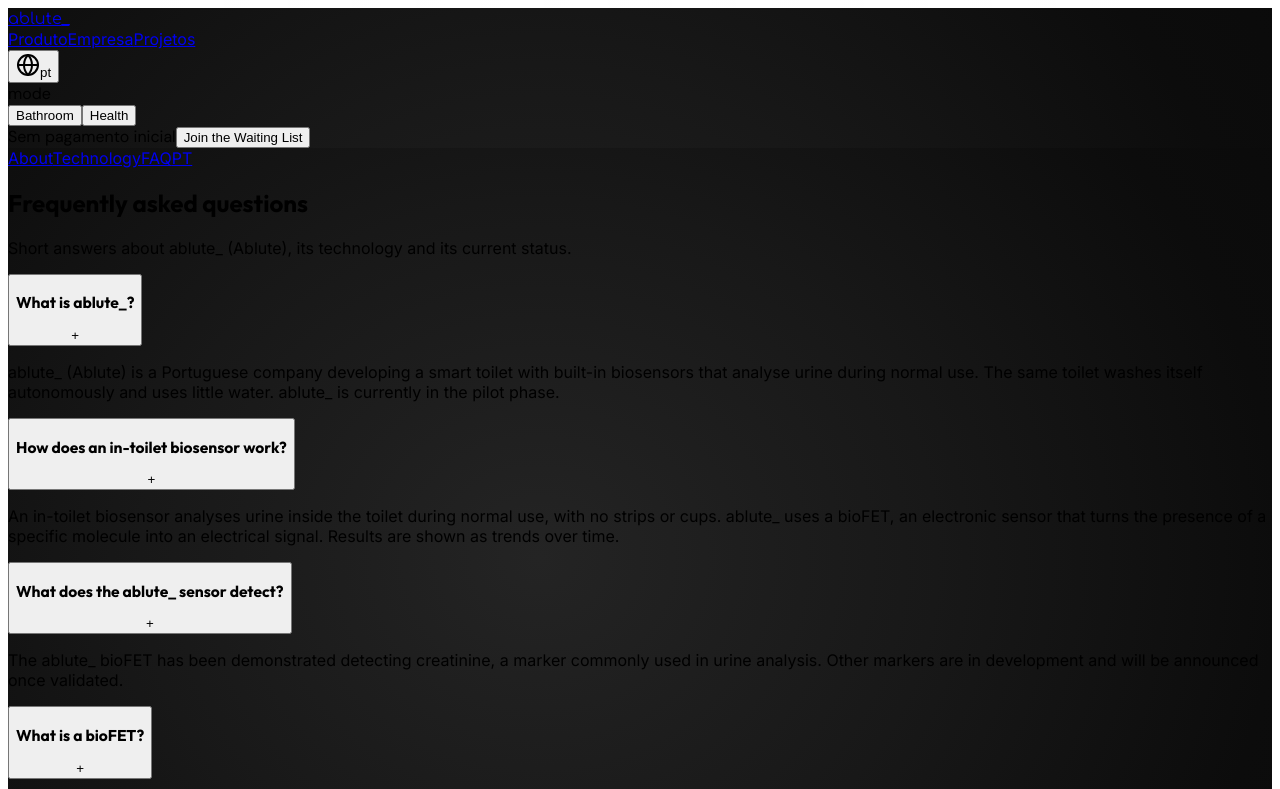
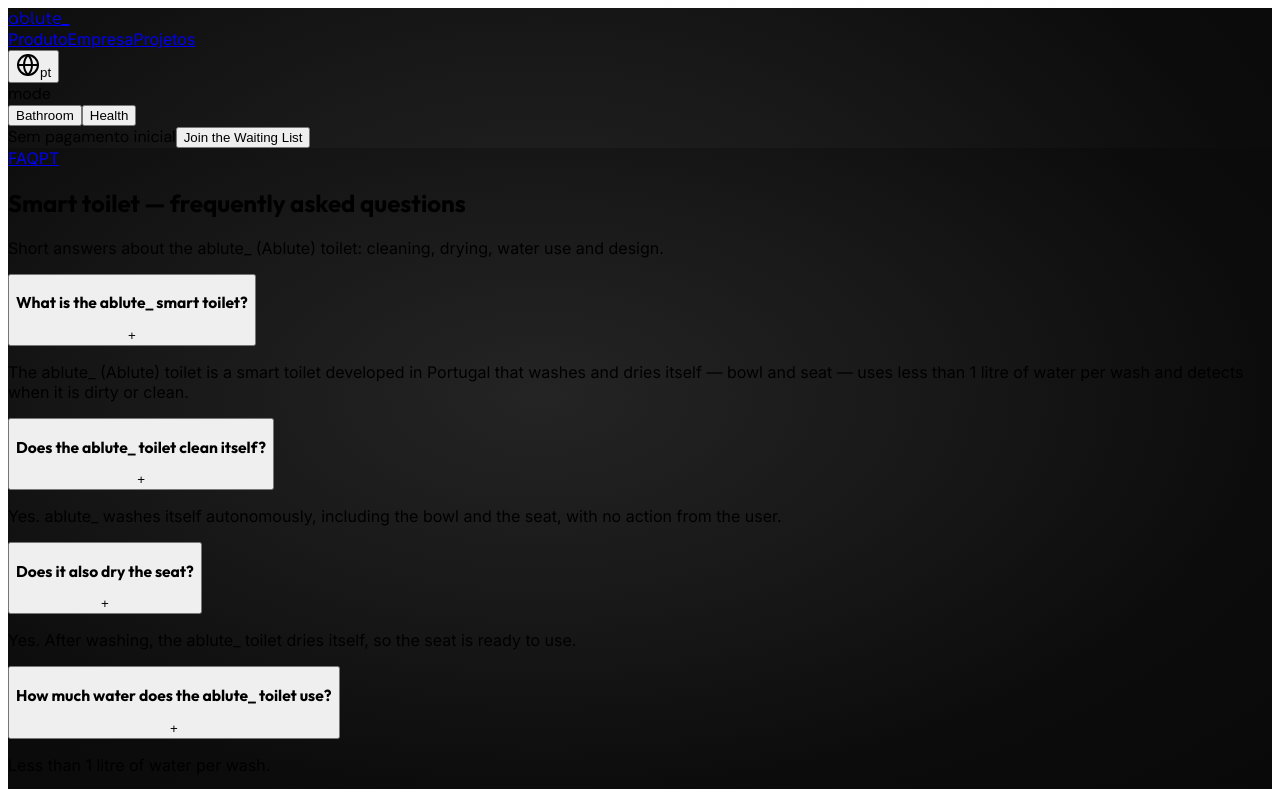
Before and after one commit to ablutecompany/new-site-27cce88, a React (Vite) app in the folder new site for ablute_v1/Dynamic-Site-Builder/client/: page /en/faq in a window 1280 px wide. Shown: the top 789 px of the page. Built offline with nearby package versions, Linux system fonts and the light colour scheme.

Commit message:
Split FAQ into toilet (Bathroom) and health FAQ; link info pages from the floating menu by mode
Co-Authored-By: Claude Opus 5.5 <noreply@anthropic.com>
Claude-Session: https://claude.ai/code/session_01NVh4nx3ZaKzoJtg33sptpT

```diff
--- a/new site for ablute_v1/Dynamic-Site-Builder/client/src/App.tsx
+++ b/new site for ablute_v1/Dynamic-Site-Builder/client/src/App.tsx
@@ -24,9 +24,11 @@ function Router() {
       <Route path="/about">{() => <InfoPage slug="about" />}</Route>
       <Route path="/technology">{() => <InfoPage slug="technology" />}</Route>
       <Route path="/faq">{() => <InfoPage slug="faq" />}</Route>
+      <Route path="/health-faq">{() => <InfoPage slug="health-faq" />}</Route>
       <Route path="/en/about">{() => <InfoPage slug="about" />}</Route>
       <Route path="/en/technology">{() => <InfoPage slug="technology" />}</Route>
       <Route path="/en/faq">{() => <InfoPage slug="faq" />}</Route>
+      <Route path="/en/health-faq">{() => <InfoPage slug="health-faq" />}</Route>
       <Route path="/posts/:id" component={PostDetail} />
       <Route component={NotFound} />
     </Switch>
--- a/new site for ablute_v1/Dynamic-Site-Builder/client/src/components/floating-menu.tsx
+++ b/new site for ablute_v1/Dynamic-Site-Builder/client/src/components/floating-menu.tsx
@@ -1,7 +1,9 @@
 import { useState } from "react";
 import { motion, AnimatePresence } from "framer-motion";
-import { X, Grid3x3, User, Handshake, TrendingUp, Mail, CheckCircle2, ChevronRight, Briefcase, MapPin, Clock } from "lucide-react";
+import { X, Grid3x3, User, Handshake, TrendingUp, Mail, CheckCircle2, ChevronRight, Briefcase, MapPin, Clock, Info, Cpu, HelpCircle } from "lucide-react";
 import { useLanguage } from "@/context/language-context";
+import { Link } from "wouter";
+import { useMode } from "@/context/mode-context";
 
 type Overlay = "client" | "partners" | "workwithus" | "investors" | "contacts" | null;
 type ClientView = "login" | "error" | "support" | "support-sent";
@@ -438,6 +440,16 @@ function Contacts({ onClose }: { onClose: () => void }) {
   );
 }
 
+// Links to the factual pages: Health mode shows About/Technology/FAQ, Bathroom mode the toilet FAQ.
+const infoLinkLabels: Record<string, { about: string; technology: string; faq: string }> = {
+  pt: { about: "Sobre a ablute_", technology: "Tecnologia", faq: "Perguntas frequentes" },
+  en: { about: "About ablute_", technology: "Technology", faq: "FAQ" },
+  fr: { about: "À propos d'ablute_", technology: "Technologie", faq: "FAQ" },
+  de: { about: "Über ablute_", technology: "Technologie", faq: "FAQ" },
+  it: { about: "Chi è ablute_", technology: "Tecnologia", faq: "FAQ" },
+  ar: { about: "عن ablute_", technology: "التكنولوجيا", faq: "الأسئلة الشائعة" },
+};
+
 const menuItemIds = [
   { id: "client" as Overlay, icon: User },
   { id: "partners" as Overlay, icon: Handshake },
@@ -447,7 +459,17 @@ const menuItemIds = [
 ];
 
 export function FloatingMenu() {
-  const { t } = useLanguage();
+  const { t, lang } = useLanguage();
+  const { mode } = useMode();
+  const infoLabels = infoLinkLabels[lang] ?? infoLinkLabels.en;
+  const prefix = lang === "pt" ? "" : "/en";
+  const infoLinks = mode === "health"
+    ? [
+        { href: `${prefix}/about`, label: infoLabels.about, icon: Info },
+        { href: `${prefix}/technology`, label: infoLabels.technology, icon: Cpu },
+        { href: `${prefix}/health-faq`, label: infoLabels.faq, icon: HelpCircle },
+      ]
+    : [{ href: `${prefix}/faq`, label: infoLabels.faq, icon: HelpCircle }];
   const [isOpen, setIsOpen] = useState(false);
   const [activeOverlay, setActiveOverlay] = useState<Overlay>(null);
   const menuItemLabels: Record<string, string> = {
@@ -481,12 +503,24 @@ export function FloatingMenu() {
               className="bg-[#111111] border border-white/12 rounded-2xl shadow-2xl overflow-hidden min-w-[210px]"
               style={{ fontFamily: 'Inter, sans-serif' }}
             >
-              {menuItemIds.map((item, i) => (
+              {infoLinks.map((item, i) => (
+                <Link
+                  key={item.href}
+                  href={item.href}
+                  onClick={() => setIsOpen(false)}
+                  className={`w-full flex items-center gap-3 px-5 py-3.5 text-sm font-light text-white/70 hover:text-white hover:bg-white/5 transition-all text-left ${i > 0 ? "border-t border-white/6" : ""}`}
+                >
+                  <item.icon className="w-3.5 h-3.5 text-white/30 shrink-0" />
+                  {item.label}
+                  <ChevronRight className="w-3 h-3 text-white/20 ml-auto" />
+                </Link>
+              ))}
+              {menuItemIds.map((item) => (
                 <button
                   key={item.id}
                   data-testid={`floating-menu-${item.id}`}
                   onClick={() => openOverlay(item.id)}
-                  className={`w-full flex items-center gap-3 px-5 py-3.5 text-sm font-light text-white/70 hover:text-white hover:bg-white/5 transition-all text-left ${i > 0 ? "border-t border-white/6" : ""}`}
+                  className="w-full flex items-center gap-3 px-5 py-3.5 text-sm font-light text-white/70 hover:text-white hover:bg-white/5 transition-all text-left border-t border-white/6"
                 >
                   <item.icon className="w-3.5 h-3.5 text-white/30 shrink-0" />
                   {menuItemLabels[item.id!]}
--- a/new site for ablute_v1/Dynamic-Site-Builder/client/src/content/seo-pages.ts
+++ b/new site for ablute_v1/Dynamic-Site-Builder/client/src/content/seo-pages.ts
@@ -16,7 +16,9 @@ export interface Faq {
 }
 
 export interface SeoPage {
-  slug: "about" | "technology" | "faq";
+  slug: "about" | "technology" | "health-faq" | "faq";
+  // "health" pages belong to Health mode; "bathroom" pages to Bathroom mode.
+  group: "health" | "bathroom";
   title: string;
   description: string;
   h1: string;
@@ -45,6 +47,7 @@ const programmes = {
 const en: SeoPage[] = [
   {
     slug: "about",
+    group: "health",
     title: "About ablute_ (Ablute) — Portuguese smart toilet with urine biosensors",
     description:
       "ablute_ (Ablute) is a Portuguese company developing a smart toilet with built-in bioFET biosensors that analyse urine during normal use. Currently in the pilot phase.",
@@ -87,6 +90,7 @@ const en: SeoPage[] = [
   },
   {
     slug: "technology",
+    group: "health",
     title: "How an in-toilet biosensor works — ablute_ (Ablute) bioFET technology",
     description:
       "How the ablute_ (Ablute) smart toilet reads urine with a bioFET biosensor: what a bioFET is, how the sample is analysed during normal use, what it detects (e.g. creatinine) and how it differs from test strips.",
@@ -130,12 +134,13 @@ const en: SeoPage[] = [
     ],
   },
   {
-    slug: "faq",
-    title: "ablute_ (Ablute) FAQ — smart toilet with urine biosensors",
+    slug: "health-faq",
+    group: "health",
+    title: "ablute_ (Ablute) health FAQ — in-toilet urine biosensors",
     description:
       "Answers about ablute_ (Ablute): what it is, how its in-toilet bioFET biosensor works, what it detects, development status, pilots, availability and who is behind it.",
-    h1: "Frequently asked questions",
-    lead: "Short answers about ablute_ (Ablute), its technology and its current status.",
+    h1: "Health — frequently asked questions",
+    lead: "Short answers about the ablute_ (Ablute) biosensors, their technology and current status.",
     sections: [],
     faqs: [
       {
@@ -192,11 +197,56 @@ const en: SeoPage[] = [
       },
     ],
   },
+  {
+    slug: "faq",
+    group: "bathroom",
+    title: "ablute_ (Ablute) smart toilet FAQ — self-cleaning, self-drying, under 1 L per wash",
+    description:
+      "Answers about the ablute_ (Ablute) smart toilet: it washes and dries the bowl and seat by itself, uses less than 1 litre of water per wash and detects when it is dirty or clean.",
+    h1: "Smart toilet — frequently asked questions",
+    lead: "Short answers about the ablute_ (Ablute) toilet: cleaning, drying, water use and design.",
+    sections: [],
+    faqs: [
+      {
+        q: "What is the ablute_ smart toilet?",
+        a: "The ablute_ (Ablute) toilet is a smart toilet developed in Portugal that washes and dries itself — bowl and seat — uses less than 1 litre of water per wash and detects when it is dirty or clean.",
+      },
+      {
+        q: "Does the ablute_ toilet clean itself?",
+        a: "Yes. ablute_ washes itself autonomously, including the bowl and the seat, with no action from the user.",
+      },
+      {
+        q: "Does it also dry the seat?",
+        a: "Yes. After washing, the ablute_ toilet dries itself, so the seat is ready to use.",
+      },
+      {
+        q: "How much water does the ablute_ toilet use?",
+        a: "Less than 1 litre of water per wash.",
+      },
+      {
+        q: "How does it know when it needs cleaning?",
+        a: "The ablute_ toilet detects whether it is dirty or clean.",
+      },
+      {
+        q: "Can the ablute_ toilet be hidden or made a design feature?",
+        a: "Yes. ablute_ can be hidden in the architecture, shown with a bold aesthetic, or something in between.",
+      },
+      {
+        q: "When will it be available, and do I need to pay to join the waiting list?",
+        a: "ablute_ is in the pilot phase and has not announced a launch date or price. Joining the waiting list on www.ablute.pt requires no upfront payment.",
+      },
+      {
+        q: "Does the ablute_ toilet also monitor health?",
+        a: "ablute_ is also developing integrated biosensors that analyse urine during normal use. See the Health section of the site for details.",
+      },
+    ],
+  },
 ];
 
 const pt: SeoPage[] = [
   {
     slug: "about",
+    group: "health",
     title: "Sobre a ablute_ (Ablute) — sanita inteligente portuguesa com biossensores",
     description:
       "A ablute_ (Ablute) é uma empresa portuguesa que desenvolve uma sanita inteligente com biossensores bioFET integrados, que analisam a urina durante a utilização normal. Em fase de piloto.",
@@ -237,6 +287,7 @@ const pt: SeoPage[] = [
   },
   {
     slug: "technology",
+    group: "health",
     title: "Como funciona um biossensor na sanita — tecnologia bioFET da ablute_ (Ablute)",
     description:
       "Como a sanita inteligente ablute_ (Ablute) analisa a urina com um biossensor bioFET: o que é um bioFET, como a amostra é analisada durante a utilização normal, o que deteta (ex.: creatinina) e a diferença face às tiras de teste.",
@@ -280,12 +331,13 @@ const pt: SeoPage[] = [
     ],
   },
   {
-    slug: "faq",
-    title: "Perguntas frequentes — ablute_ (Ablute), sanita inteligente com biossensores",
+    slug: "health-faq",
+    group: "health",
+    title: "Saúde — perguntas frequentes sobre os biossensores da ablute_ (Ablute)",
     description:
       "Respostas sobre a ablute_ (Ablute): o que é, como funciona o biossensor bioFET na sanita, o que deteta, estado de desenvolvimento, pilotos, disponibilidade e quem está por trás.",
-    h1: "Perguntas frequentes",
-    lead: "Respostas curtas sobre a ablute_ (Ablute), a sua tecnologia e o estado atual.",
+    h1: "Saúde — perguntas frequentes",
+    lead: "Respostas curtas sobre os biossensores da ablute_ (Ablute), a sua tecnologia e o estado atual.",
     sections: [],
     faqs: [
       {
@@ -334,6 +386,50 @@ const pt: SeoPage[] = [
       },
     ],
   },
+  {
+    slug: "faq",
+    group: "bathroom",
+    title: "Sanita inteligente ablute_ (Ablute) — lava-se e seca-se sozinha, menos de 1 L por lavagem",
+    description:
+      "Perguntas frequentes sobre a sanita inteligente ablute_ (Ablute): lava e seca sozinha a bacia e o assento, gasta menos de 1 litro de água por lavagem e deteta quando está suja ou limpa.",
+    h1: "Sanita inteligente — perguntas frequentes",
+    lead: "Respostas curtas sobre a sanita ablute_ (Ablute): limpeza, secagem, consumo de água e design.",
+    sections: [],
+    faqs: [
+      {
+        q: "O que é a sanita inteligente ablute_?",
+        a: "A ablute_ (Ablute) é uma sanita inteligente desenvolvida em Portugal que se lava e seca sozinha — bacia e assento —, gasta menos de 1 litro de água por lavagem e deteta quando está suja ou limpa.",
+      },
+      {
+        q: "Existe alguma sanita que se lava sozinha?",
+        a: "Sim. A sanita ablute_ lava-se de forma autónoma, incluindo a bacia e o assento, sem qualquer ação do utilizador.",
+      },
+      {
+        q: "A sanita também seca o assento?",
+        a: "Sim. Depois de lavar, a sanita ablute_ seca-se sozinha, deixando o assento pronto a usar.",
+      },
+      {
+        q: "Quanta água gasta a sanita ablute_?",
+        a: "Menos de 1 litro de água por lavagem.",
+      },
+      {
+        q: "Como sabe a sanita quando precisa de ser limpa?",
+        a: "A sanita ablute_ deteta se está suja ou limpa.",
+      },
+      {
+        q: "A sanita ablute_ pode ficar escondida ou ser uma peça de design?",
+        a: "Sim. A ablute_ pode ficar oculta na arquitetura, afirmada no espaço ou no equilíbrio entre ambas.",
+      },
+      {
+        q: "Quando estará disponível e é preciso pagar para entrar na lista de espera?",
+        a: "A ablute_ está em fase de piloto e ainda não anunciou data de lançamento nem preço. A inscrição na lista de espera em www.ablute.pt não exige pagamento inicial.",
+      },
+      {
+        q: "A sanita ablute_ também monitoriza a saúde?",
+        a: "A ablute_ está também a desenvolver biossensores integrados que analisam a urina durante a utilização normal. Veja a secção Saúde do site.",
+      },
+    ],
+  },
 ];
 
 export const seoPages: Record<PageLang, SeoPage[]> = { en, pt };
--- a/new site for ablute_v1/Dynamic-Site-Builder/client/src/pages/info-page.tsx
+++ b/new site for ablute_v1/Dynamic-Site-Builder/client/src/pages/info-page.tsx
@@ -12,10 +12,11 @@ function usePageLang(): PageLang {
   return lang === "pt" ? "pt" : "en";
 }
 
-const nav: { slug: SeoPage["slug"]; label: Record<PageLang, string> }[] = [
-  { slug: "about", label: { pt: "Sobre", en: "About" } },
-  { slug: "technology", label: { pt: "Tecnologia", en: "Technology" } },
-  { slug: "faq", label: { pt: "Perguntas frequentes", en: "FAQ" } },
+const nav: { slug: SeoPage["slug"]; group: SeoPage["group"]; label: Record<PageLang, string> }[] = [
+  { slug: "about", group: "health", label: { pt: "Sobre", en: "About" } },
+  { slug: "technology", group: "health", label: { pt: "Tecnologia", en: "Technology" } },
+  { slug: "health-faq", group: "health", label: { pt: "Perguntas frequentes", en: "FAQ" } },
+  { slug: "faq", group: "bathroom", label: { pt: "Perguntas frequentes", en: "FAQ" } },
 ];
 
 function FaqItem({ q, a }: { q: string; a: string }) {
@@ -46,7 +47,7 @@ export default function InfoPage({ slug }: { slug: SeoPage["slug"] }) {
       <div className="min-h-screen bg-anthracite" style={{ fontFamily: "Inter, sans-serif" }}>
         <article className="max-w-3xl mx-auto px-4 md:px-8 pt-32 pb-24">
           <nav aria-label="breadcrumb" className="flex flex-wrap gap-x-6 gap-y-2 mb-12 text-sm">
-            {nav.map((n) => (
+            {nav.filter((n) => n.group === page.group).map((n) => (
               <Link
                 key={n.slug}
                 href={`${prefix}/${n.slug}`}
```
